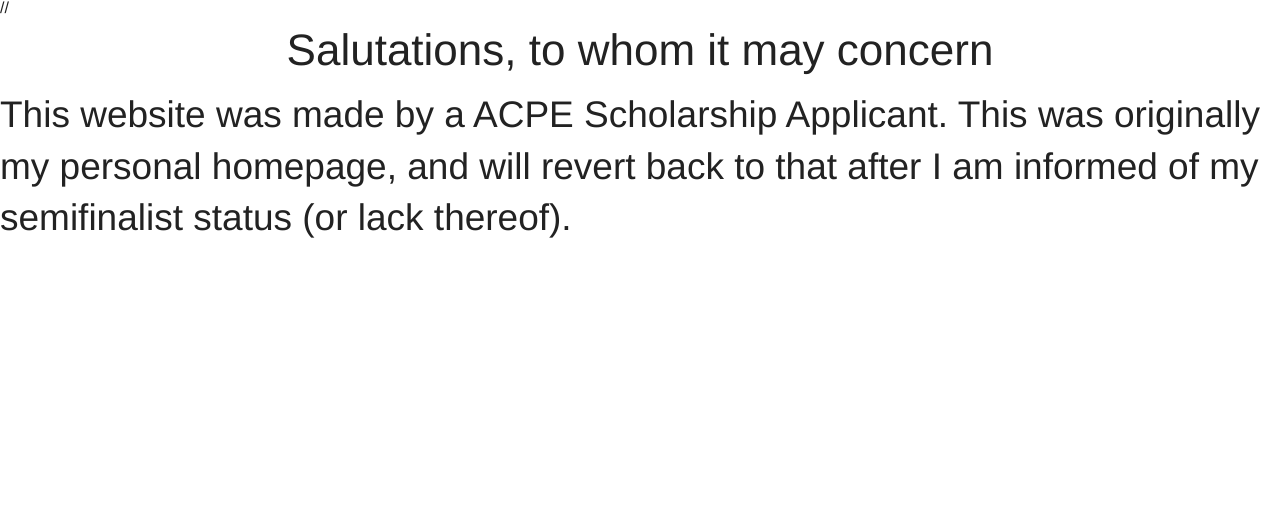
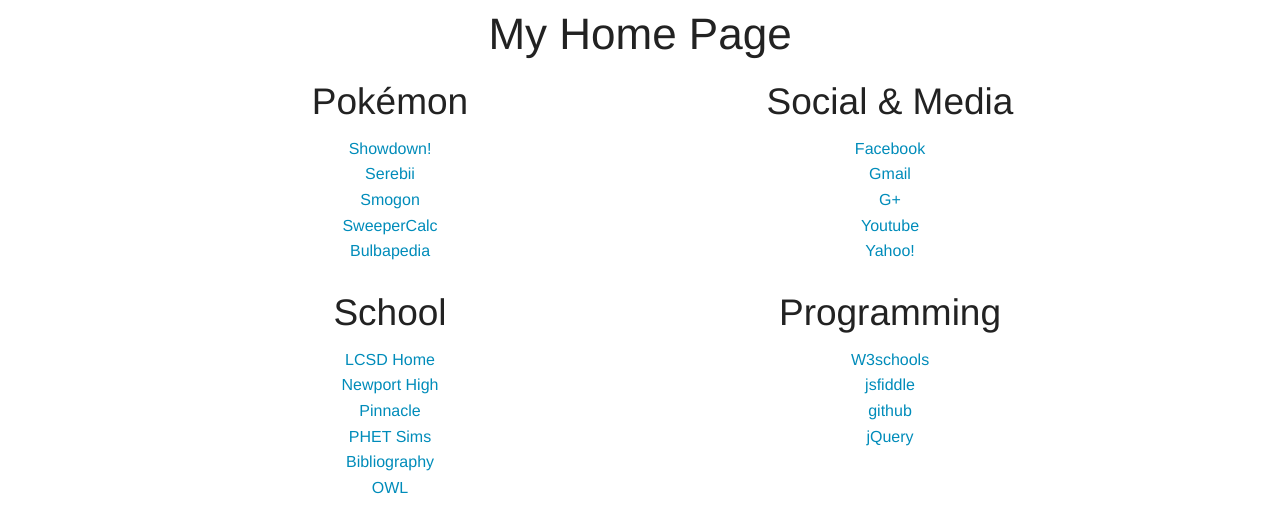
Before and after one commit to Connor1997/connor-home, a plain HTML site: page index.html in a window 1280 px wide. Drawn offline with nearby package versions, Linux system fonts and the light colour scheme.

Commit message:
Undoing previous changes

```diff
--- a/index.html
+++ b/index.html
@@ -15,37 +15,31 @@
 
 
         <script type="text/javascript" src="http://code.jquery.com/jquery-2.1.1.min.js"></script>
-        // <script type="text/javascript">
-        // $(document).ready(function(){
-        //     var myButton = $(".my-button");
-        //     myButton.click(function(e){
-        //         console.log("I've been clicked!");
-        //         $(".box").css("background-color","red");
-        //     });
-        // });
-        // </script>
+        <script type="text/javascript">
+        $(document).ready(function(){
+            var myButton = $(".my-button");
+            myButton.click(function(e){
+                console.log("I've been clicked!");
+                $(".box").css("background-color","red");
+            });
+        });
+        </script>
     <style type="text/css">
-        .title{
-          text-align: center;
-        }
-        .intro{
-          text-align: left;
-        }
-/*        .content-wrapper{
+        .content-wrapper{
             text-align: center;
         }
         .box{
             width:25px;
             height:25px;
-            border:1px solid #000000;*/
+            border:1px solid #000000;
         }
         /*put in http://i.imgur.com/zulNFBO.jpg for the url*/
-/*        body
+        body
             {
             background-image:url('');
             background-repeat:no-repeat;
             background-attachment:fixed;
-            }*/
+            }
         ul {
             list-style: none;
             margin-left: 0;
@@ -54,21 +48,9 @@
     </head>
 
   <body>
-
-  <div>
-    <div class="title">
-      <h1>Salutations, to whom it may concern</h1>
-    </div>
-    <div class="intro">
-     <h2>This website was made by a ACPE Scholarship Applicant. This was originally my personal homepage, and will revert back to that after I am informed of my semifinalist status (or lack thereof).</h2>
-    </div>
-
-  </div>
-
-
-<!-- <div class="content-wrapper">
+<div class="content-wrapper">
     <h1>My Home Page</h1>
-
+    <div class="row">
       <div class="columns large-6 small-6">
        <h2>Pokémon</h2>
        <ul>
@@ -112,7 +94,7 @@
       <li><a href="https://jquery.com/" target="blank4">jQuery</a></li>
     </ul>
       </div>
-    </div> -->
+    </div>
 
 
 
```
